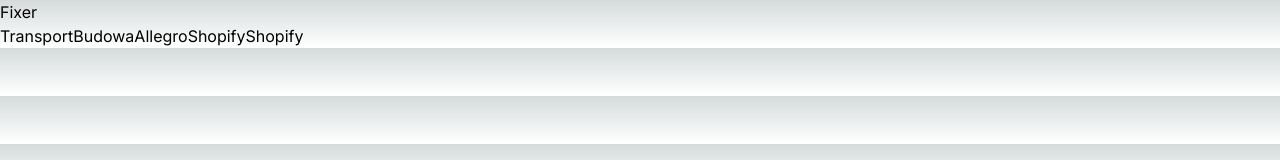
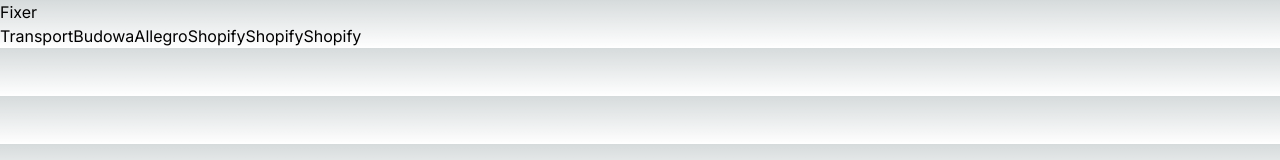
Before and after one commit to Bogdan-design/YouDrive, a Next.js app: page / in a window 1280 px wide. Shown: the top 160 px of the page. Built offline with nearby package versions, Linux system fonts and the light colour scheme.

Commit message:
header component

```diff
--- a/components/header/Header.tsx
+++ b/components/header/Header.tsx
@@ -12,6 +12,7 @@ const Header = () => {
             <button>Allegro</button>
             <button>Shopify</button>
             <button>Shopify</button>
+            <button>Shopify</button>
         </section>
     );
 };
```
